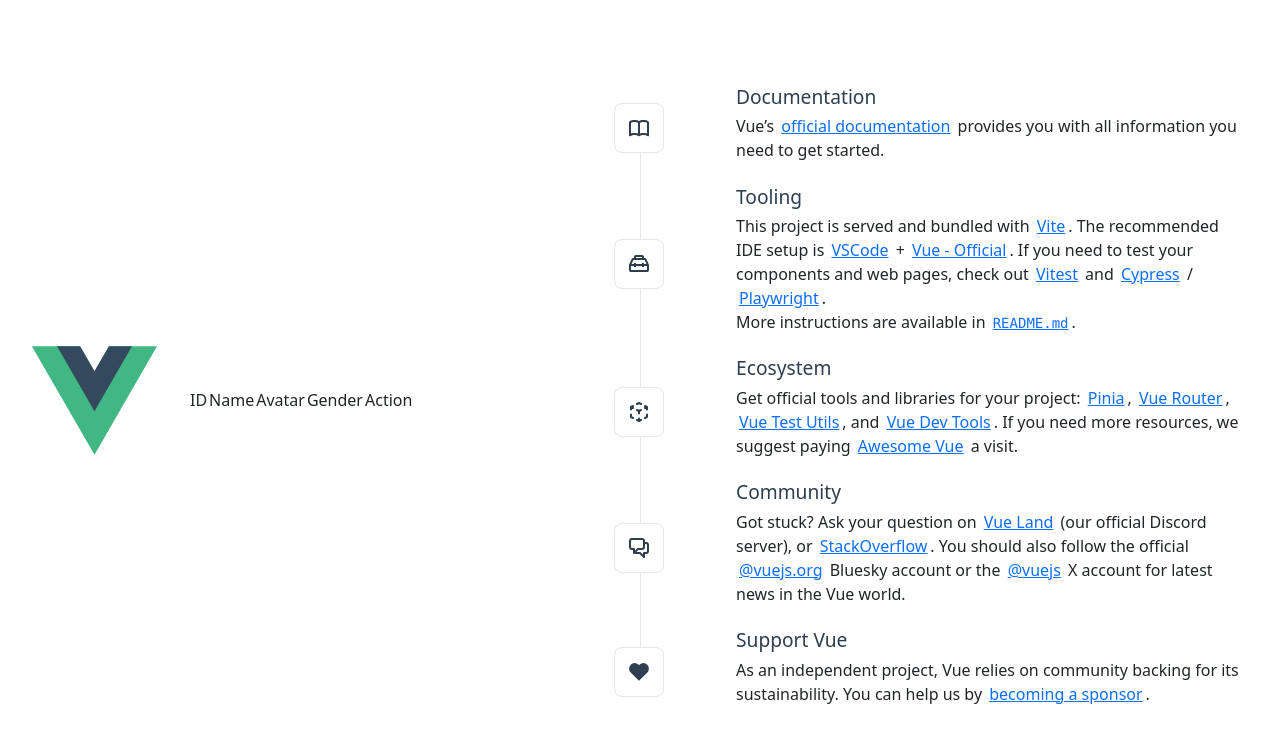
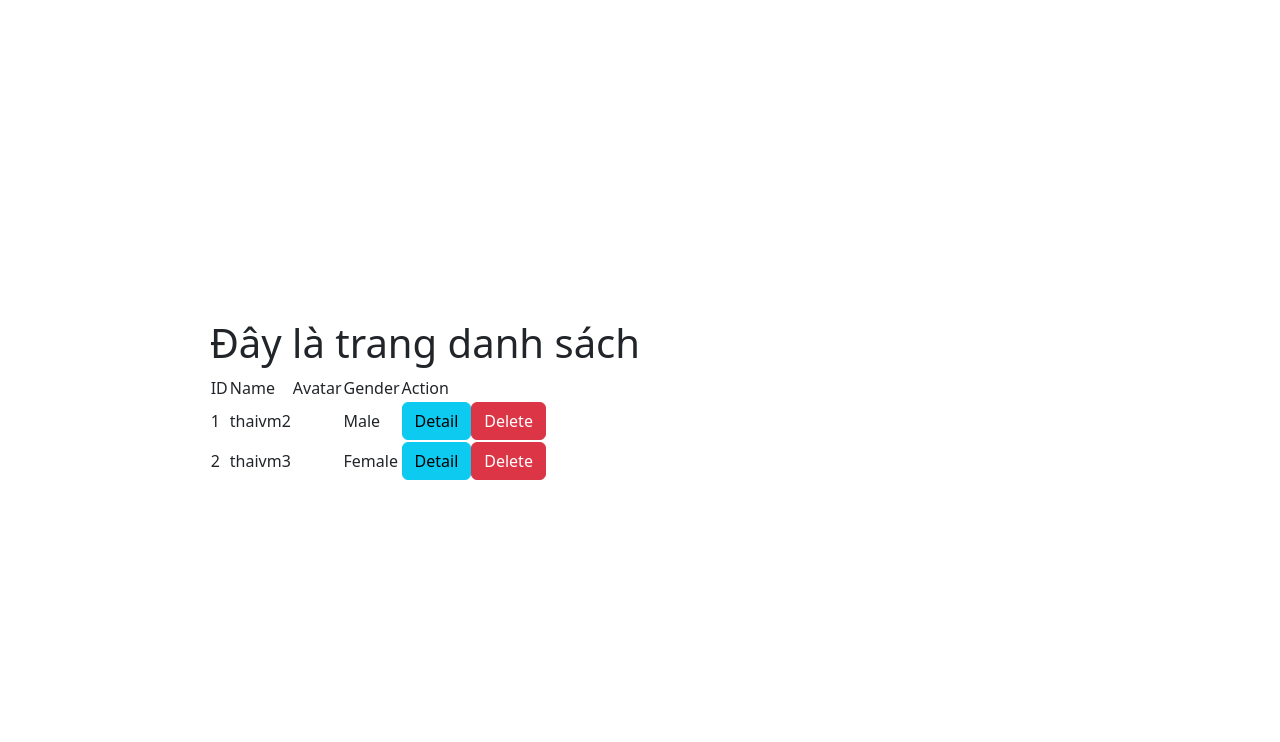
Before and after one commit to thaivm-0609/wd20301_vue, a Vue app: page / in a window 1280 px wide. Shown: the top 742 px of the page. Built offline with nearby package versions, Linux system fonts and the light colour scheme; data requests are answered from the project's data file.

Commit message:
feat: router list and detail

```diff
--- a/db.json
+++ b/db.json
@@ -1,4 +1,17 @@
 {
-  "students": [],
+  "students": [
+    {
+      "id": 1,
+      "name": "thaivm2",
+      "avatar": "",
+      "gender": "Male"
+    },
+    {
+      "id": 2,
+      "name": "thaivm3",
+      "avatar": "",
+      "gender": "Female"
+    }
+  ],
   "subjects": []
 }
--- a/package.json
+++ b/package.json
@@ -15,7 +15,8 @@
     "axios": "^1.13.2",
     "bootstrap": "^5.3.8",
     "json-server": "^1.0.0-beta.3",
-    "vue": "^3.5.22"
+    "vue": "^3.5.22",
+    "vue-router": "^4.6.3"
   },
   "devDependencies": {
     "@vitejs/plugin-vue": "^6.0.1",
--- a/src/App.vue
+++ b/src/App.vue
@@ -1,99 +1,5 @@
-<script setup>
-import { onMounted, ref } from 'vue';
-import HelloWorld from './components/HelloWorld.vue'
-import TheWelcome from './components/TheWelcome.vue'
-import axios from 'axios';
-
-//B1: khởi tạo biến để lưu dữ liệu lấy từ json-server
-const students = ref([]);
-//B2: khởi tạo hàm lấy danh sách sinh viên
-const getStudents = async () => {
-  //call api bằng axios: axios.method('url', data);
-  //list, detail, delete thì chỉ cần truyền url
-  //với create/update thì mới cần truyền thêm data
-  const response = await axios.get('http://localhost:3000/students');
-  students.value = response.data; //gán response.data cho biến students
-}
-
-const deleteStudent = async (id) => {
-  if (confirm('Bạn có chắc không?')) {
-    //call api xóa SV
-    await axios.delete(`http://localhost:3000/students/${id}`);
-    getStudents(); //cập nhật danh sách sinh viên mới
-  }
-}
-//onMounted: tự động thực thi hàm ngay khi load trang
-onMounted(() => { //khai báo các hàm cần thực thi
-  getStudents();
-});
-</script>
-
 <template>
-  <header>
-    <img alt="Vue logo" class="logo" src="./assets/logo.svg" width="125" height="125" />
-
-    <table>
-      <thead>
-        <tr>
-          <th>ID</th>
-          <th>Name</th>
-          <th>Avatar</th>
-          <th>Gender</th>
-          <th>Action</th>
-        </tr>
-      </thead>
-      <tbody>
-        <tr v-for="s in students">
-          <td>{{ s.id }}</td>
-          <td>{{ s.name }}</td>
-          <td><img :src="s.avatar" alt=""></td>
-          <td>{{ s.gender }}</td>
-          <td>
-            <button
-              @click="deleteStudent(s.id)"
-              class="btn btn-danger"
-            >
-              Delete
-            </button>
-          </td>
-        </tr>
-      </tbody>
-    </table>
-    <div class="wrapper">
-      <!-- <HelloWorld msg="WD20301" /> -->
+    <div>
+        <router-view></router-view>
     </div>
-  </header>
-
-  <main>
-    <TheWelcome />
-  </main>
 </template>
-
-<style scoped>
-header {
-  line-height: 1.5;
-}
-
-.logo {
-  display: block;
-  margin: 0 auto 2rem;
-}
-
-@media (min-width: 1024px) {
-  header {
-    display: flex;
-    place-items: center;
-    padding-right: calc(var(--section-gap) / 2);
-  }
-
-  .logo {
-    margin: 0 2rem 0 0;
-  }
-
-  header .wrapper {
-    display: flex;
-    place-items: flex-start;
-    flex-wrap: wrap;
-  }
-}
-</style>
--- a/src/main.js
+++ b/src/main.js
@@ -6,5 +6,6 @@
 //import bootstrap
 import 'bootstrap/dist/css/bootstrap.min.css';
 import 'bootstrap/dist/js/bootstrap.bundle.min.js';
+import router from './router'; //cài đặt vue-router
 
-createApp(App).mount('#app')
+createApp(App).use(router).mount('#app')
--- /dev/null
+++ b/src/pages/Create.vue
@@ -0,0 +1,3 @@
+<template>
+    <h1>Đây là trang thêm mới</h1>
+</template>
--- /dev/null
+++ b/src/pages/Detail.vue
@@ -0,0 +1,28 @@
+<script setup>
+import axios from 'axios';
+import { onMounted, ref } from 'vue';
+import { useRoute } from 'vue-router';
+
+//lấy id từ trên URL
+const route = useRoute();
+const id = route.params.id;
+
+const student = ref({}); //khởi tạo biến student để lưu thông tin chi tiết
+const getDetail = async (id) => {
+    const response = await axios.get(`http://localhost:3000/students/${id}`);
+    student.value = response.data; //gán dữ liệu json-server trả về cho biến product
+}
+
+onMounted(() => {
+    getDetail(id); //gọi hàm getDetail ngay khi load trang
+});
+</script>
+
+<template>
+    <h1>Đây là trang thông tin chi tiết</h1>
+    <h3>ID: {{ student.id }}</h3>
+    <h3>Name: {{ student.name }}</h3>
+    <h3>Gender: {{ student.gender }}</h3>
+    <h3>Avatar: </h3>
+    <img :src="student.avatar" alt="">
+</template>
--- /dev/null
+++ b/src/pages/List.vue
@@ -0,0 +1,64 @@
+<script setup>
+import { onMounted, ref } from 'vue';
+import axios from 'axios';
+
+//B1: khởi tạo biến để lưu dữ liệu lấy từ json-server
+const students = ref([]);
+//B2: khởi tạo hàm lấy danh sách sinh viên
+const getStudents = async () => {
+  //call api bằng axios: axios.method('url', data);
+  //list, detail, delete thì chỉ cần truyền url
+  //với create/update thì mới cần truyền thêm data
+  const response = await axios.get('http://localhost:3000/students');
+  students.value = response.data; //gán response.data cho biến students
+}
+
+const deleteStudent = async (id) => {
+  if (confirm('Bạn có chắc không?')) {
+    //call api xóa SV
+    await axios.delete(`http://localhost:3000/students/${id}`);
+    getStudents(); //cập nhật danh sách sinh viên mới
+  }
+}
+//onMounted: tự động thực thi hàm ngay khi load trang
+onMounted(() => { //khai báo các hàm cần thực thi
+  getStudents();
+});
+</script>
+
+<template>
+    <h1>Đây là trang danh sách</h1>
+        <table>
+      <thead>
+        <tr>
+          <th>ID</th>
+          <th>Name</th>
+          <th>Avatar</th>
+          <th>Gender</th>
+          <th>Action</th>
+        </tr>
+      </thead>
+      <tbody>
+        <tr v-for="s in students">
+          <td>{{ s.id }}</td>
+          <td>{{ s.name }}</td>
+          <td><img :src="s.avatar" alt=""></td>
+          <td>{{ s.gender }}</td>
+          <td>
+            <router-link
+                :to="`/detail/${s.id}`"
+                class="btn btn-info"
+            >
+                Detail
+            </router-link>
+            <button
+              @click="deleteStudent(s.id)"
+              class="btn btn-danger"
+            >
+              Delete
+            </button>
+          </td>
+        </tr>
+      </tbody>
+    </table>
+</template>
--- /dev/null
+++ b/src/pages/Update.vue
@@ -0,0 +1,3 @@
+<template>
+    <h1>Đây là trang chỉnh sửa</h1>
+</template>
--- /dev/null
+++ b/src/router/index.js
@@ -0,0 +1,34 @@
+//khai báo router
+import Create from "@/pages/Create.vue";
+import Detail from "@/pages/Detail.vue";
+import List from "@/pages/List.vue";
+import Update from "@/pages/Update.vue";
+import { createRouter, createWebHistory } from "vue-router";
+
+const router = createRouter({ //khai báo routes và history
+    routes: [
+        {
+            //url bắt buộc phải bắt đầu bằng dấu /
+            path: '/', //url: đường dẫn ở trên trình duyệt
+            component: List, //file .vue muốn hiển thị
+            name: 'student-list', //đặt tên cho route
+        },
+        {
+            path: '/detail/:id',
+            component: Detail,
+            name: 'student-detail',
+        },
+        {
+            path: '/create',
+            component: Create,
+            name: 'student-create',
+        },
+        {
+            path: '/update/:id',
+            component: Update,
+            name: 'student-update',
+        }
+    ],
+    history: createWebHistory(),
+})
+export default router;
```
Also changed, not shown: src/AppOld.vue (added, +99 -0 lines), 1 other file (tests, documents, lock files or other folders).
